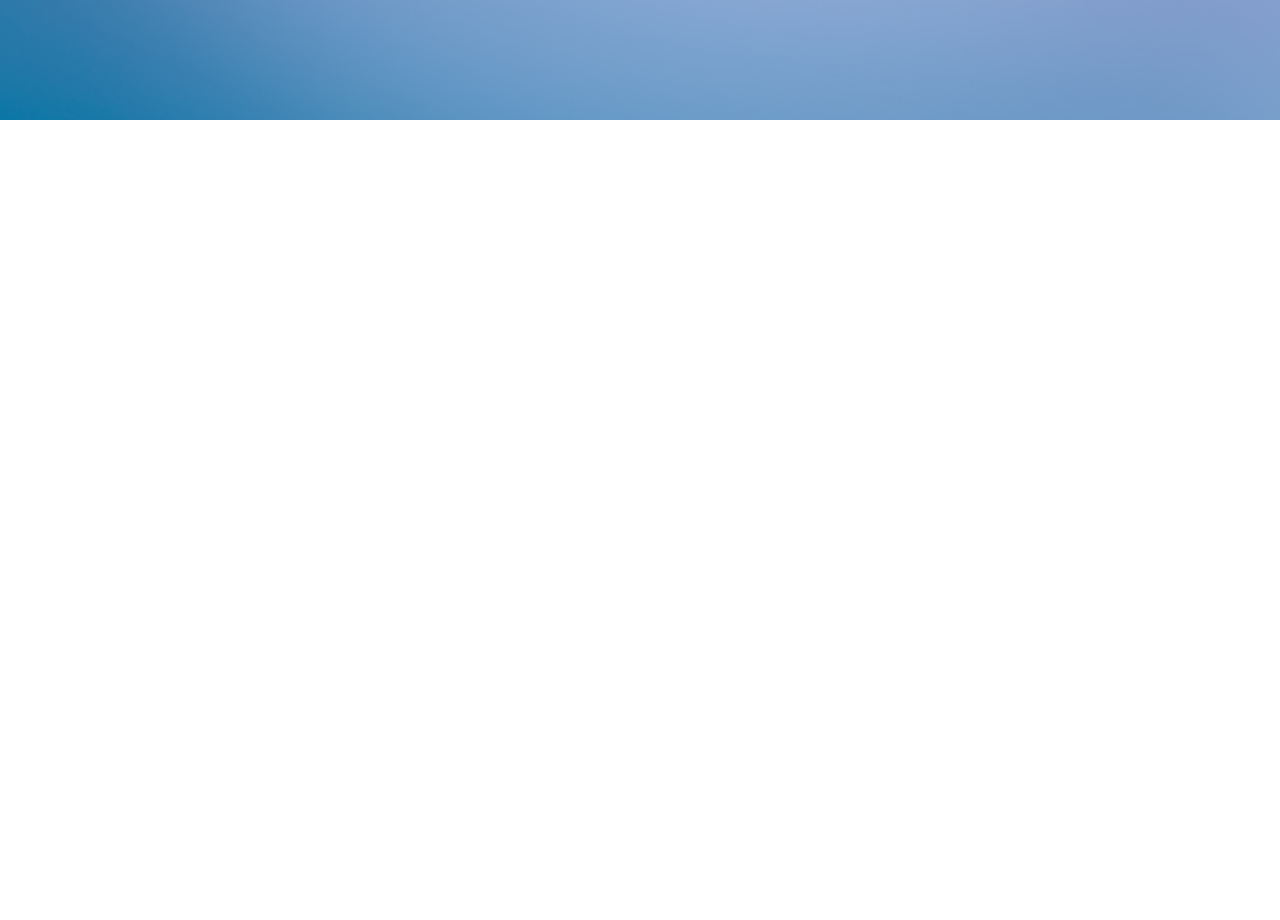
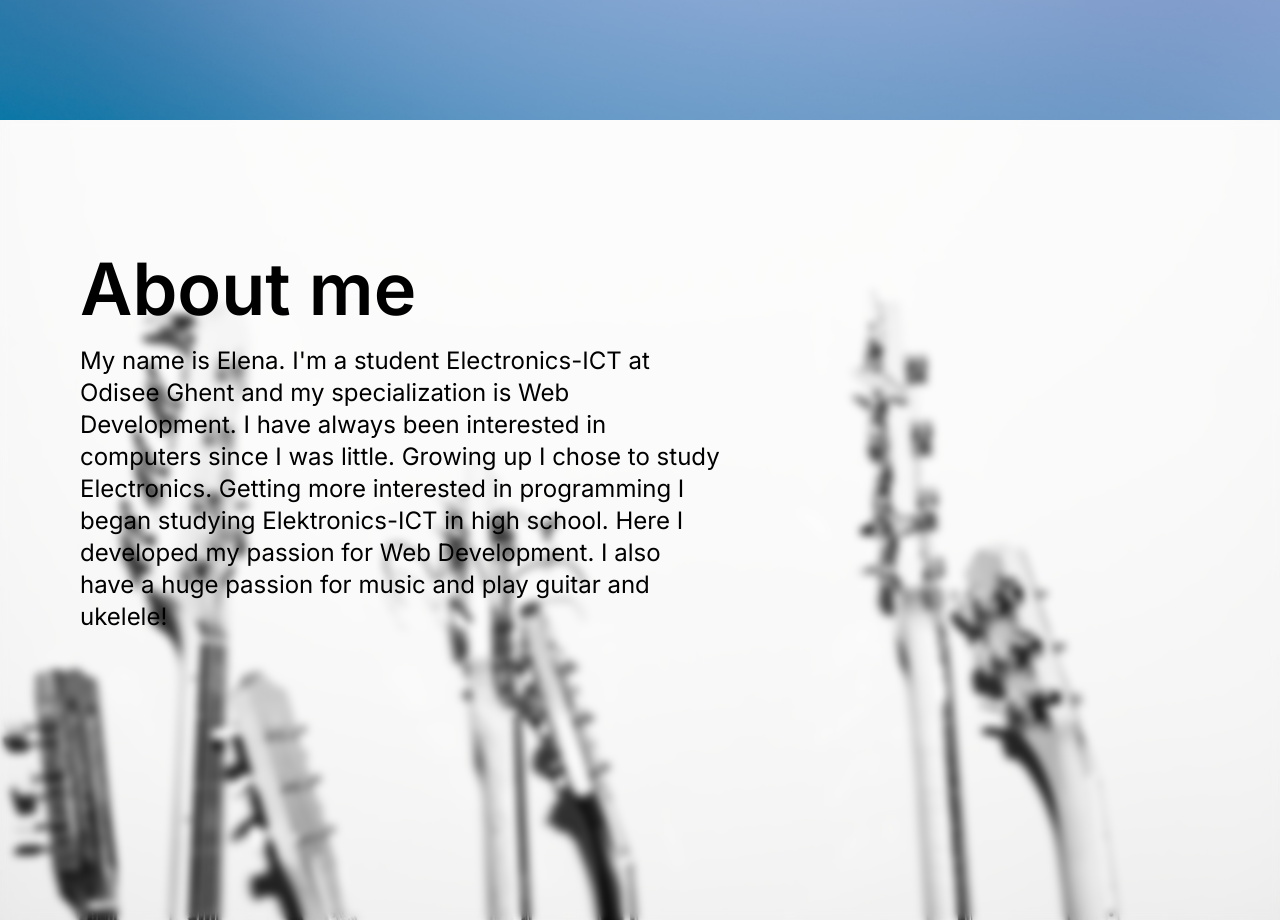
Before and after one commit to ElenaDierickx/Portfolio-Next, a Next.js app: page / in a window 1280 px wide. Shown: the part 1480-2400 px from the top of the page. Before the commit the page ends 1600 px from the top, so only its background shows below. Built offline with nearby package versions, Linux system fonts and the light colour scheme.

Commit message:
about me

```diff
--- /dev/null
+++ b/pages/components/about.js
@@ -0,0 +1,20 @@
+export default function About() {
+    return (
+        <div id="about" className="h-[100vh] flex flex-col bg-guitars bg-cover bg-center ">
+            <div className="h-full w-full backdrop-blur-sm flex flex-col">
+                <div className="basis-2/12"></div>
+                <div className="basis-10/12 flex sm:flex-row flex-col sm:justify-between">
+                    <div className="md:ml-20 ml-10 sm:w-2/4 w-3/4">
+                        <h5 className="font-semibold xl:text-7xl lg:text-6xl md:text-5xl text-4xl">About me</h5>
+                        <p className="sm:pt-5 pt-2 w-full xl:text-2xl lg:text-xl md:text-lg">
+                            My name is Elena. I'm a student Electronics-ICT at Odisee Ghent and my specialization is Web Development. I have always
+                            been interested in computers since I was little. Growing up I chose to study Electronics. Getting more interested in
+                            programming I began studying Elektronics-ICT in high school. Here I developed my passion for Web Development. I also have
+                            a huge passion for music and play guitar and ukelele!
+                        </p>
+                    </div>
+                </div>
+            </div>
+        </div>
+    );
+}
--- a/pages/index.js
+++ b/pages/index.js
@@ -1,11 +1,10 @@
 import Head from "next/head";
-import Image from "next/image";
 import Navbar from "./components/navbar";
-import ContactButton from "./components/contactButton";
 import NavbarPopup from "./components/navbarPopup";
 import Start from "./components/start";
 import { useState } from "react";
 import WhatIDo from "./components/whatIDo";
+import About from "./components/about";
 
 export default function Home() {
     const [displayNav, setDisplayNav] = useState("hidden");
@@ -33,6 +32,7 @@ export default function Home() {
                     <Navbar barsPress={toggleNav} />
                     <Start />
                     <WhatIDo />
+                    <About />
                 </div>
             </main>
 
--- a/tailwind.config.js
+++ b/tailwind.config.js
@@ -6,6 +6,7 @@ module.exports = {
             backgroundImage: {
                 pinkblue: "url('/img/background.jpg')",
                 bluepink: "url('/img/background2.jpg')",
+                guitars: "url('/img/guitars.jpg')",
             },
             fontFamily: {
                 inter: ["Inter", "sans-serif"],
```
Also changed, not shown: public/img/guitars.jpg (added).
